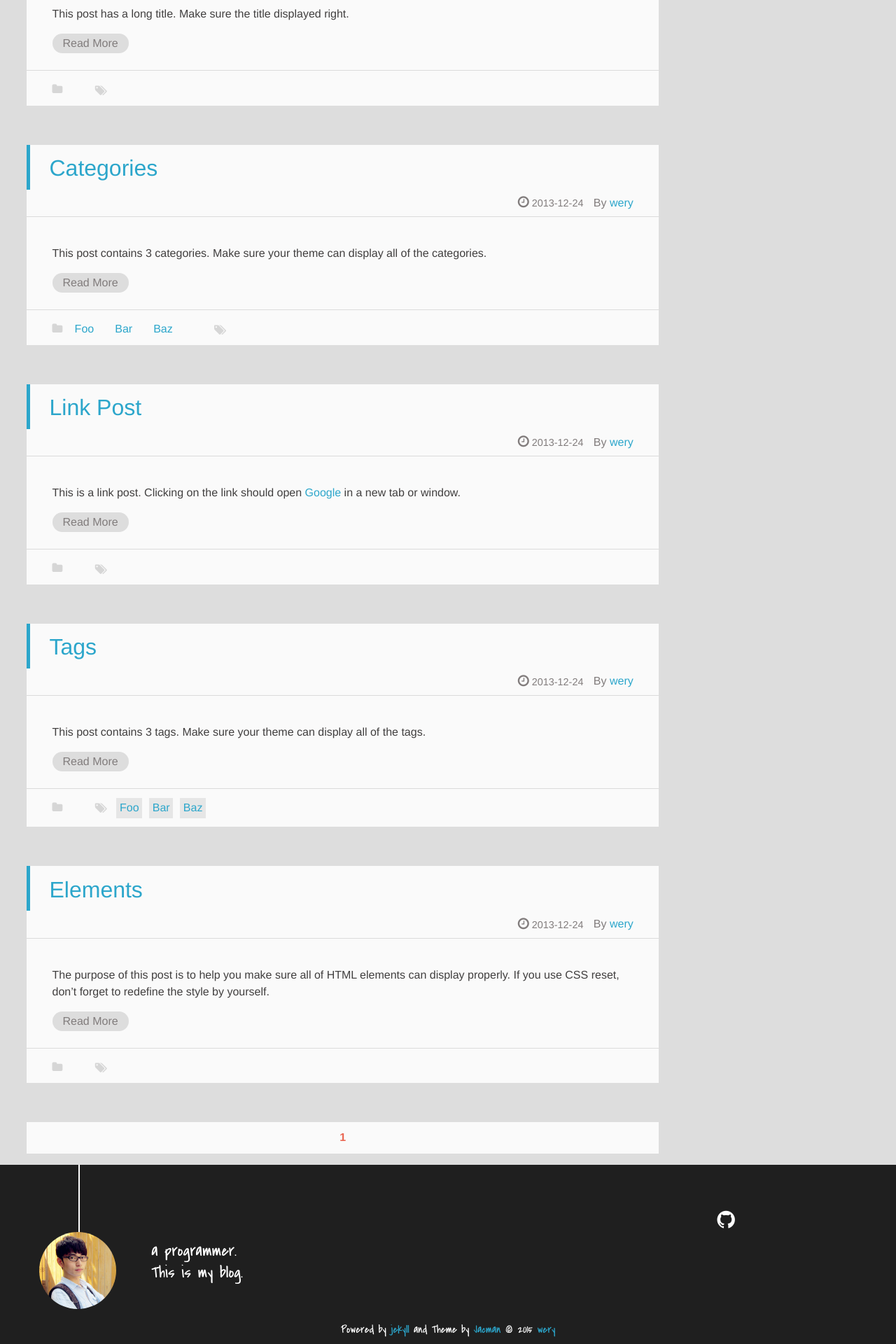
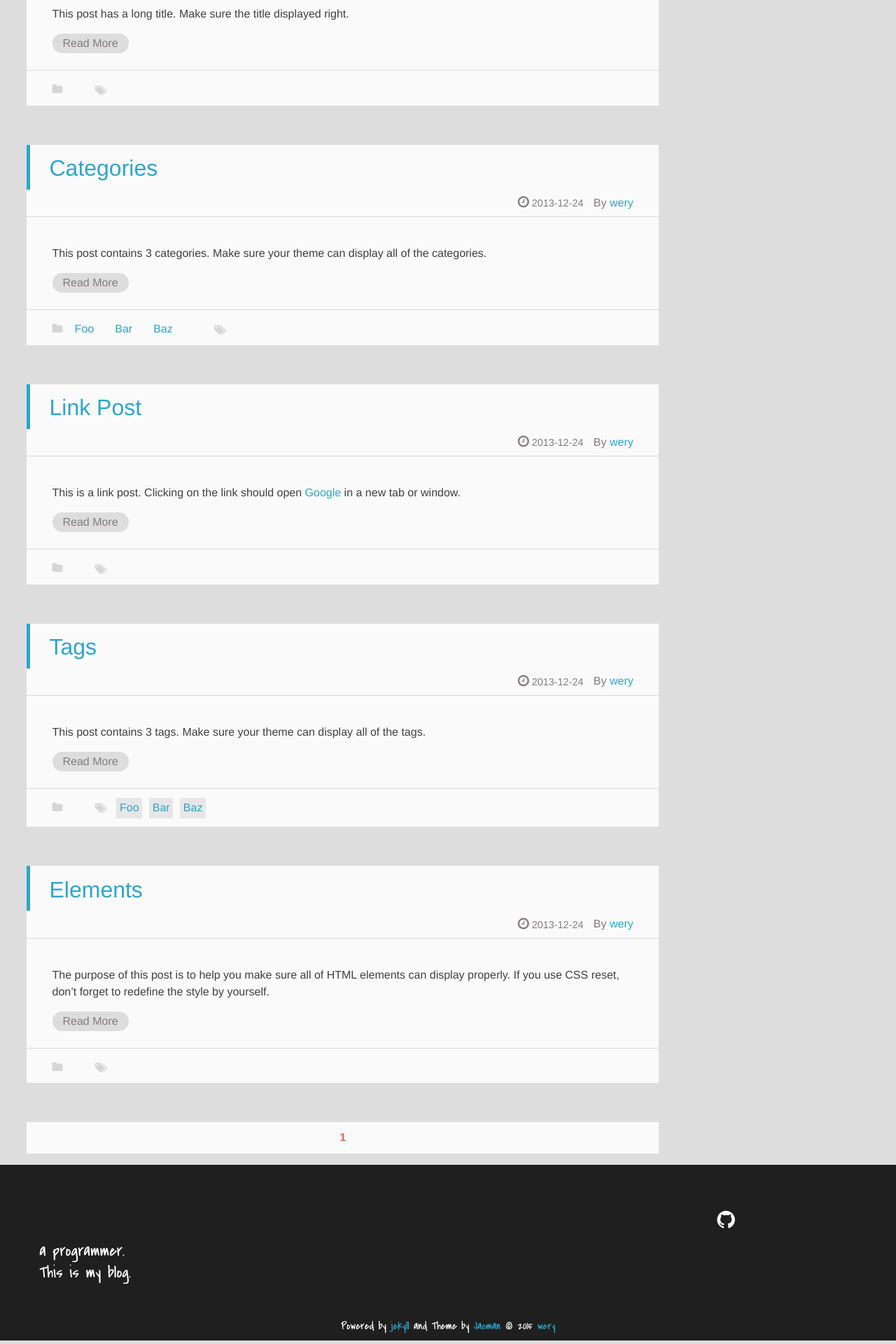
Before and after one commit to wrfighting/myBlog, a Jekyll site: the page built from index.html, in a window 1280 px wide. Shown: the part 3785-5705 px from the top of the page at 70% size. Built offline with Jekyll 4.4.1, drawn with Linux system fonts in a browser that asks for light colours; emoji names are drawn with the system emoji font; formulas are drawn with MathJax 3; a script that is not in the unit is left out; the list of posts is cut into pages by our own code.

Commit message:
修改图标

```diff
--- a/_config.yml
+++ b/_config.yml
@@ -65,8 +65,8 @@ imglogo:
   enable: false             ## display image logo true/false.
   src: img/logo.png        ## `.svg` and `.png` are recommended,please put image into the theme folder `/jacman/source/img`.
 favicon: img/favicon.ico   ## size:32px*32px,`.ico` is recommended,please put image into the theme folder `/jacman/source/img`.
-apple_icon: img/jacman.jpg ## size:114px*114px,please put image into the theme folder `/jacman/source/img`.
-author_img: img/author.jpg ## size:220px*220px.display author avatar picture.if don't want to display,please don't set this.
+apple_icon:  ## size:114px*114px,please put image into the theme folder `/jacman/source/img`.
+author_img:  ## size:220px*220px.display author avatar picture.if don't want to display,please don't set this.
 banner_img: #img/banner.jpg ## size:1920px*200px+. Banner Picture
 
 #### index post is expanding or not
@@ -90,7 +90,7 @@ author:
   zhihu:      ## e.g. jark  for http://www.zhihu.com/people/jark
   email:      ## e.g. imjark@gmail.com
   twitter:    ## e.g. jarkwu for https://twitter.com/jarkwu
-  github:  "wrfigthing for https://github.com/wrfigthing"   ## e.g. wuchong for https://github.com/wuchong
+  github:  "wrfigthing for https://github.com/wrfighting"   ## e.g. wuchong for https://github.com/wuchong
   facebook:   ## e.g. imjark for https://facebook.com/imjark
   linkedin:   ## e.g. wuchong1014 for https://www.linkedin.com/in/wuchong1014
   google_plus:    ## e.g. "111190881341800841449" for https://plus.google.com/u/0/111190881341800841449, the "" is needed!
```
